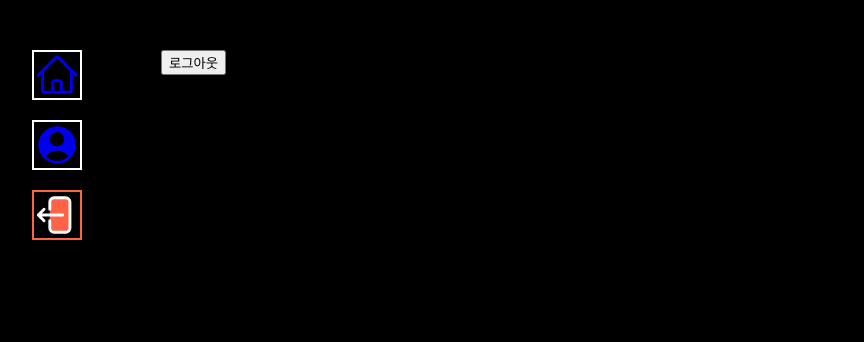
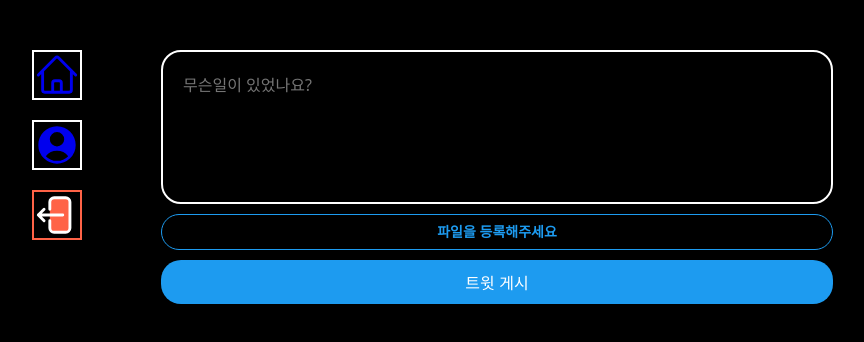
Before and after one commit to leeseungnam1234/Lwitter, a React (Vite) app: page / in a window 1280 px wide. Shown: the top 342 px of the page, without its empty margins (237-1101 px from the left). Built offline with nearby package versions, Linux system fonts and the light colour scheme; no server answers; sample sign-in values are in the browser's storage.

Commit message:
Post Tweet Form 완성

```diff
--- /dev/null
+++ b/src/components/post-tweet-form.tsx
@@ -0,0 +1,86 @@
+import { useState } from "react"
+import styled from "styled-components"
+
+const Form = styled.form`
+    display: flex;
+    flex-direction: column;
+    gap: 10px;
+`
+const TextArea = styled.textarea`
+    border: 2px solid white;
+    padding: 20px;
+    border-radius: 20px;
+    font-size: 16px;
+    color: white;
+    background-color: black;
+    width: 100%;
+    resize: none;
+    font-family: system-ui, -apple-system, BlinkMacSystemFont, 'Segoe UI',Roboto, Oxygen, Ubuntu, Cantarell, 'Open Sans', 'Helvetica Neue', sans-serif;
+    &::placeholder{
+        font-size: 16px;
+    }
+    &:focus{
+        outline: none;
+        border-color: #1d9bf0;
+    }
+`
+const AttachFileButton = styled.label`
+    padding: 10px 0px;
+    color: #1d9bf0;
+    text-align: center;
+    border-radius: 20px;
+    border: 1px solid #1d9bf0;
+    font-size: 14px;
+    font-weight: 600;
+    cursor:pointer;
+`
+const AttachFileInput = styled.input`
+    display: none;
+`
+const SubmitBtn = styled.input`
+    background-color:#1d9bf0;
+    color:white;
+    border:none;
+    padding:10px 0px;
+    border-radius:20px;
+    font-size:16px;
+    cursor:pointer;
+    &:hover,
+    &:active{
+        opacity:0.8;
+    }
+`
+
+export default function PostTweetForm() {
+    const [isLoading, setLoading] = useState(false)
+    const [tweet, setTweet] = useState('')
+    const [file, setFile] = useState<File|null>(null)
+    const onChange = (e:React.ChangeEvent<HTMLTextAreaElement>) => {
+        setTweet(e.target.value)
+    }
+    const onFileChange = (e: React.ChangeEvent<HTMLInputElement>) => {
+        const {files} = e.target
+        if (files && files.length === 1) {
+            setFile(files[0])
+        }
+    }
+    return (
+        <Form>
+            <TextArea
+            rows={5}
+            maxLength={190}
+            onChange={onChange}
+            value={tweet}
+            placeholder="무슨일이 있었나요?"/>
+            <AttachFileButton htmlFor="file">{file ? '파일 등록완료' : '파일을 등록해주세요'}</AttachFileButton>
+            <AttachFileInput
+            onChange={onFileChange}
+            type="file"
+            id="file"
+            accept="image/*"/>
+            <SubmitBtn
+            type="submit"
+            value={isLoading ? '포스팅중...' : '트윗 게시'} />
+        </Form>
+    )
+}
--- a/src/routes/home.tsx
+++ b/src/routes/home.tsx
@@ -1,12 +1,16 @@
-import { auth } from "../firebase"
+import styled from "styled-components";
+import PostTweetForm from "../components/post-tweet-form";
+
+const Wrapper = styled.div`
+
+`
 
 export default function Home(){
-    const logOut = () => {
-        auth.signOut()
-    }
     return(
-        <h1>
-            <button onClick={logOut}>로그아웃</button>
-        </h1>
+        <>
+            <Wrapper>
+                <PostTweetForm/>
+            </Wrapper>
+        </>
     )
 }
```
